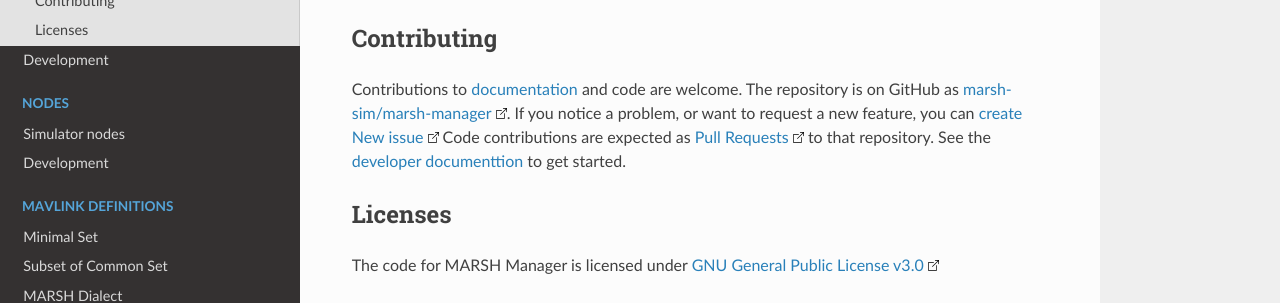
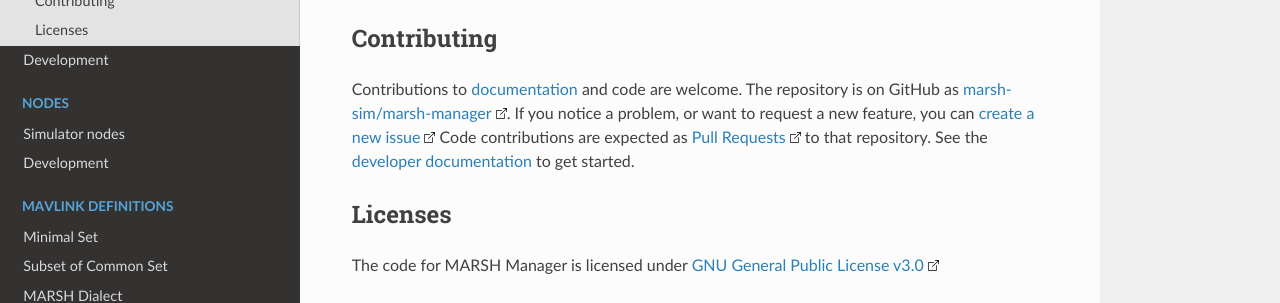
Before and after one commit to marsh-sim/marsh-docs, an MkDocs documentation site: the page built from docs/manager/README.md, in a window 1280 px wide and 900 px high, scrolled down 3584 px. Shown: the part 313-616 px from the top of the window. Built offline with MkDocs 1.6.1, drawn with Linux system fonts in a browser that asks for light colours; nearby versions of some CDN libraries.

```diff
--- a/docs/manager/README.md
+++ b/docs/manager/README.md
@@ -120,9 +120,9 @@ The following are already planned future features of MARSH Manager, approximatel
 
 Contributions to [documentation](../documentation.md) and code are welcome.
 The repository is on GitHub as [marsh-sim/marsh-manager](https://github.com/marsh-sim/marsh-manager).
-If you notice a problem, or want to request a new feature, you can [create New issue](https://github.com/marsh-sim/marsh-manager/issues)
+If you notice a problem, or want to request a new feature, you can [create a new issue](https://github.com/marsh-sim/marsh-manager/issues)
 Code contributions are expected as [Pull Requests](https://docs.github.com/en/pull-requests/collaborating-with-pull-requests/proposing-changes-to-your-work-with-pull-requests/about-pull-requests) to that repository.
-See the [developer documenttion](./development.md) to get started.
+See the [developer documentation](./development.md) to get started.
 
 ## Licenses
 
--- a/docs/mavlink/common_subset.txt
+++ b/docs/mavlink/common_subset.txt
@@ -7,6 +7,8 @@ SIM_STATE
 MANUAL_CONTROL
 MANUAL_SETPOINT
 RAW_RPM
+LOCAL_POSITION_NED
+ATTITUDE
 
 # general utility messages
 STATUSTEXT
```
